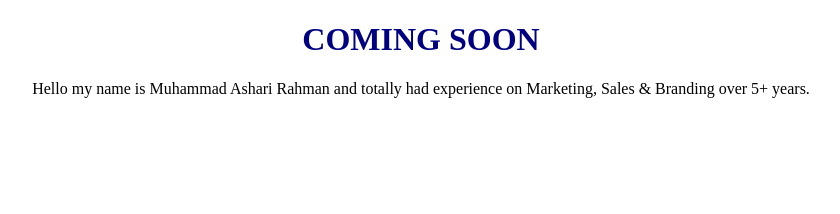
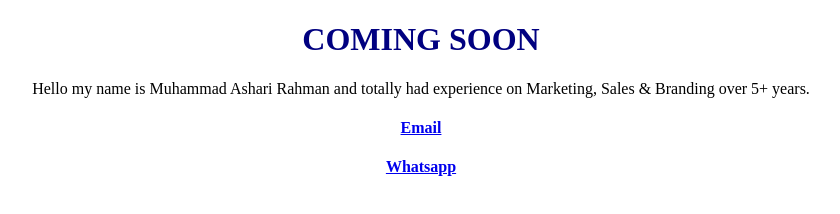
Before and after one commit to asharirhmn/mimin-fahrul-wedding-2019, a plain HTML site: page index.html in a window 1280 px wide. Shown: the whole page, without its empty margins (219-1059 px from the left). Drawn offline with Linux system fonts and the light colour scheme.

Commit message:
Add files via upload

```diff
--- a/index.html
+++ b/index.html
@@ -19,7 +19,10 @@
 <body>
   <h1 style="color:navy; text-align: center">COMING SOON</h1>
   <p style="text-align: center">Hello my name is Muhammad Ashari Rahman and totally had experience on Marketing, Sales & Branding over 5+ years.</p>
-</body>
+  <a href="mailto:ashari.rahman@live.com"><h4 style="text-align:center">Email</h4>
+  <a href="wa.me/6285247006957"><h4 style="text-align:center">Whatsapp</h4>
+
+    </body>
 </html>
 
 <script src="filesystem:https://webmakerapp.com/temporary/script.js">
```
